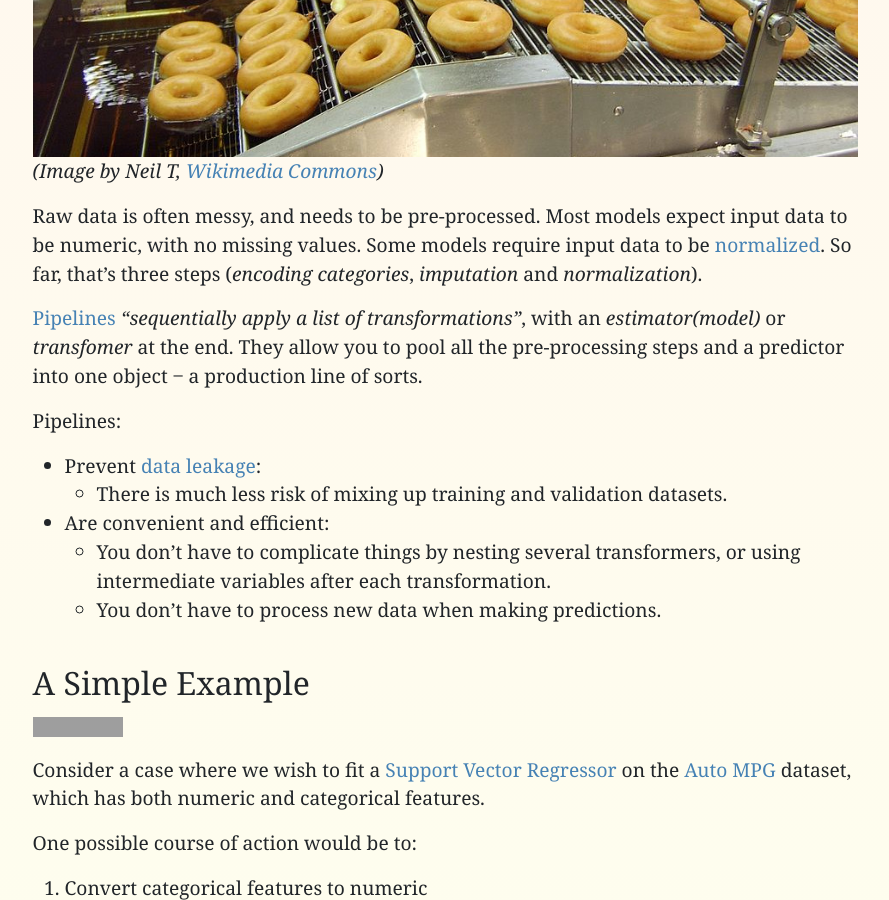
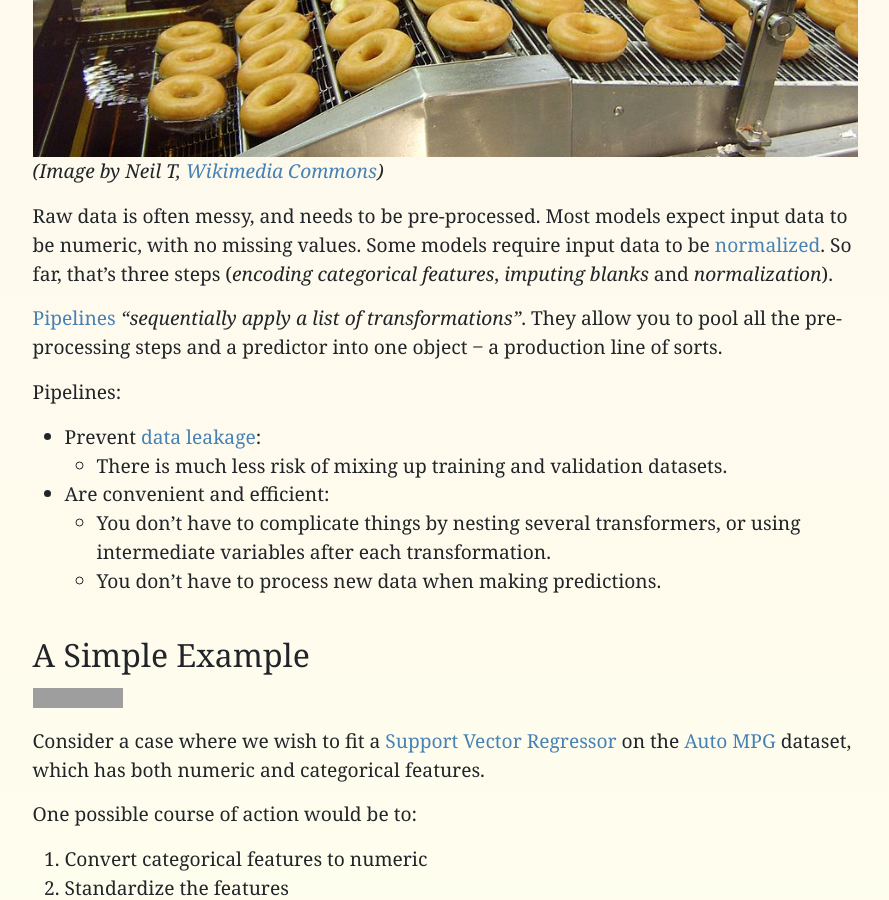
Before and after one commit to Tim-Abwao/tim-abwao.github.io, a Jekyll site: the page built from _posts/2022-02-10-Streamline-Modelling-&-Prediction-in-Scikit‒Learn-With-Pipelines.md, in a window 1280 px wide and 900 px high, scrolled down 612 px. Shown: the whole window, without its empty margins (57-946 px from the left). Built offline with Jekyll 4.4.1, drawn with Linux system fonts in a browser that asks for light colours; grey boxes are pictures that could not be loaded.

Commit message:
Update sklearn pipeline article

````diff
--- a/_posts/2022-02-10-Streamline-Modelling-&-Prediction-in-Scikit‒Learn-With-Pipelines.md
+++ b/_posts/2022-02-10-Streamline-Modelling-&-Prediction-in-Scikit‒Learn-With-Pipelines.md
@@ -7,9 +7,9 @@ It's always fascinating watching a well orchestrated production line at work ([H
 ![A doughnut production line](/assets/images/articles/scikit-learn-pipelines/production-line.jpg)
 *(Image by Neil T, [Wikimedia Commons][wiki-image])*
 
-Raw data is often messy, and needs to be pre-processed. Most models expect input data to be numeric, with no missing values. Some models require input data to be [normalized][normalize]. So far, that's three steps (*encoding categories*, *imputation* and *normalization*).
+Raw data is often messy, and needs to be pre-processed. Most models expect input data to be numeric, with no missing values. Some models require input data to be [normalized][normalize]. So far, that's three steps (*encoding categorical features*, *imputing blanks* and *normalization*).
 
-[Pipelines][pipeline] *"sequentially apply a list of transformations"*, with an *estimator(model)* or *transfomer* at the end. They allow you to pool all the pre-processing steps and a predictor into one object ‒ a production line of sorts.
+[Pipelines][pipeline] *"sequentially apply a list of transformations"*. They allow you to pool all the pre-processing steps and a predictor into one object ‒ a production line of sorts.
 
 Pipelines:
 
@@ -72,9 +72,7 @@ model_pipeline = make_pipeline(
 
 params = {"svr__C": np.logspace(1, 5, 5)}
 
-best_model_with_pipeline = GridSearchCV(
-    model_pipeline, param_grid=params, cv=5, n_jobs=4
-)
+best_model_with_pipeline = GridSearchCV(model_pipeline, param_grid=params, cv=5, n_jobs=4)
 best_model_with_pipeline.fit(X_train, y_train)
 best_model_with_pipeline.score(X_test, y_test)
 ```
````
